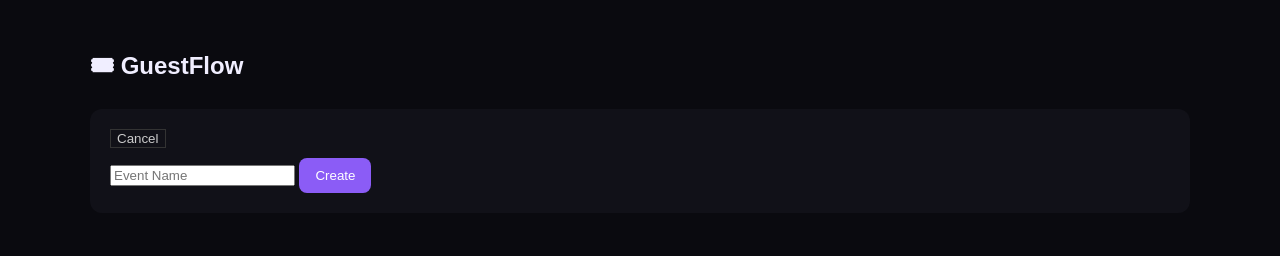
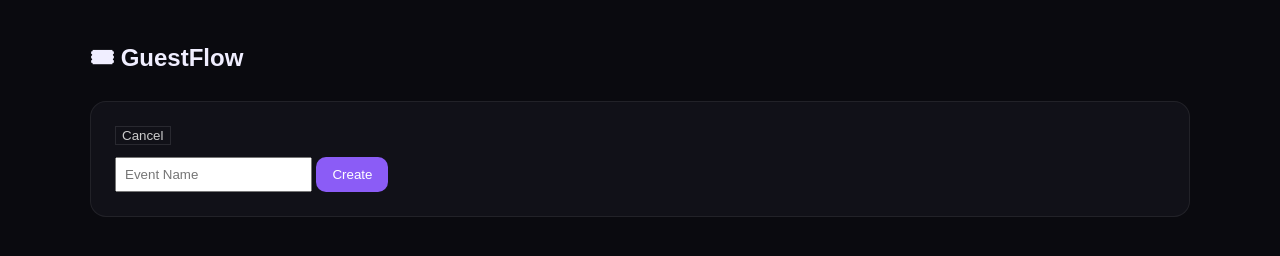
Before and after one commit to meridiancoresolutionsllc-ops/GuestListManager, a plain HTML site: page index.html in a window 1280 px wide. Both pictures are taken after a click on the button "+ New Event". Drawn offline with Linux system fonts and the light colour scheme; no server answers.

Commit message:
Update index.html

```diff
--- a/index.html
+++ b/index.html
@@ -6,13 +6,46 @@
 <title>GuestFlow — Event Guest Management</title>
 
 <style>
-/* KEEPING USER DESIGN CORE */
-body { background:#0a0a0f; color:#f0eeff; font-family: 'DM Sans', sans-serif; }
+/* ORIGINAL STYLE PRESERVED */
+body {
+  font-family: 'DM Sans', sans-serif;
+  background:#0a0a0f;
+  color:#f0eeff;
+  margin:0;
+}
+.app-shell {
+  max-width:1100px;
+  margin:auto;
+  padding:20px;
+}
+.section {
+  background:#111118;
+  border:1px solid rgba(255,255,255,0.07);
+  border-radius:16px;
+  padding:24px;
+  margin-bottom:20px;
+}
+.btn {
+  padding:10px 16px;
+  border-radius:10px;
+  background:#8b5cf6;
+  color:white;
+  border:none;
+  cursor:pointer;
+}
+.btn-ghost {
+  background:transparent;
+  border:1px solid rgba(255,255,255,0.1);
+  color:#ccc;
+}
 .hidden { display:none !important; }
-.app-shell { max-width:1100px; margin:auto; padding:20px; }
-.btn { cursor:pointer; padding:10px 16px; border-radius:8px; background:#8b5cf6; color:white; border:none; }
-.btn-ghost { background:transparent; border:1px solid #333; color:#ccc; }
-.section { background:#111118; padding:20px; margin-bottom:20px; border-radius:12px; }
+.event-card {
+  background:#16161f;
+  padding:14px;
+  border-radius:10px;
+  margin-top:10px;
+  cursor:pointer;
+}
 </style>
 
 </head>
@@ -24,21 +57,25 @@ body { background:#0a0a0f; color:#f0eeff; font-family: 'DM Sans', sans-serif; }
 
 <!-- EVENTS -->
 <div class="section">
-  <button class="btn-ghost" onclick="toggleCreateEvent()" id="create-event-toggle">+ New Event</button>
 
-  <div id="create-event-form" class="hidden" style="margin-top:10px;">
-    <input id="new-event-name" placeholder="Event Name"/>
-    <button class="btn" onclick="createEvent()">Create</button>
-  </div>
+<button class="btn-ghost" onclick="toggleCreateEvent()" id="create-event-toggle">
++ New Event
+</button>
 
-  <div id="events-grid"></div>
+<div id="create-event-form" class="hidden" style="margin-top:12px;">
+  <input id="new-event-name" placeholder="Event Name" style="padding:8px;">
+  <button class="btn" onclick="createEvent()">Create</button>
+</div>
+
+<div id="events-grid"></div>
+
 </div>
 
 </div>
 
 <script>
 
-// 🔥 HARDCODED API
+// 🔥 HARDWIRED API
 let API_URL = "https://script.google.com/macros/s/AKfycbw3yuIKkV3M5H0MUTCjb7BVX0Ym32CvSuKOJf0VKFGXdSldTpXVZxwj_7hPjZOHUxAk/exec";
 
 let events = [];
@@ -110,16 +147,9 @@ function renderEvents(){
 
   events.forEach(e=>{
     const div = document.createElement("div");
-    div.style.padding = "12px";
-    div.style.marginTop = "10px";
-    div.style.border = "1px solid #333";
-    div.style.borderRadius = "8px";
-    div.style.cursor = "pointer";
-
+    div.className = "event-card";
     div.innerHTML = `<strong>${e.eventName}</strong>`;
-
     div.onclick = () => selectEvent(e.eventId);
-
     grid.appendChild(div);
   });
 }
@@ -127,6 +157,7 @@ function renderEvents(){
 // ── SELECT EVENT ──
 function selectEvent(eventId){
   selectedEventId = eventId;
+  console.log("Selected:", eventId);
 }
 
 // ── AUTO SYNC ──
```
